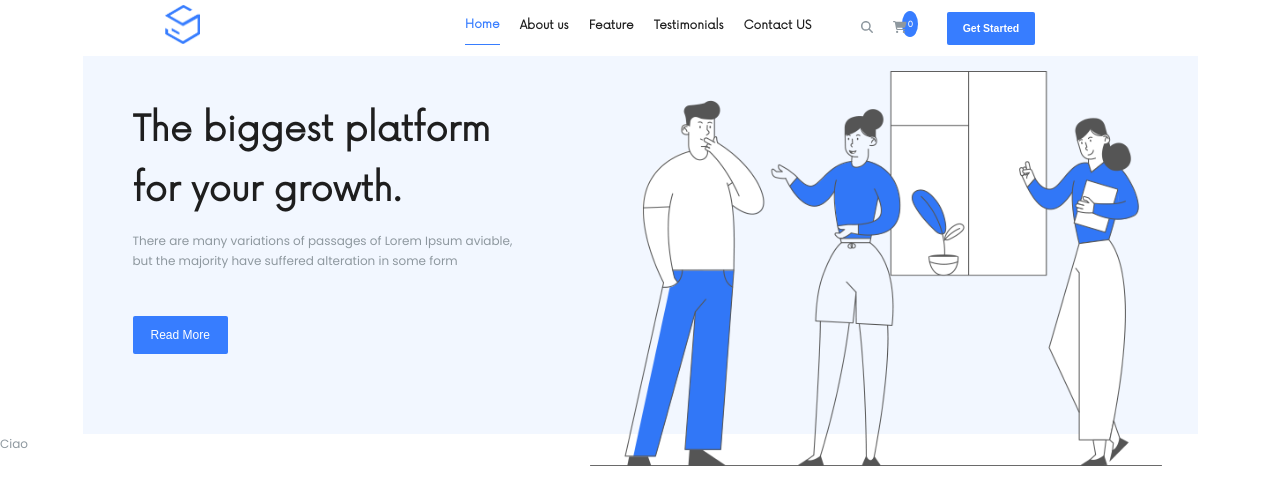
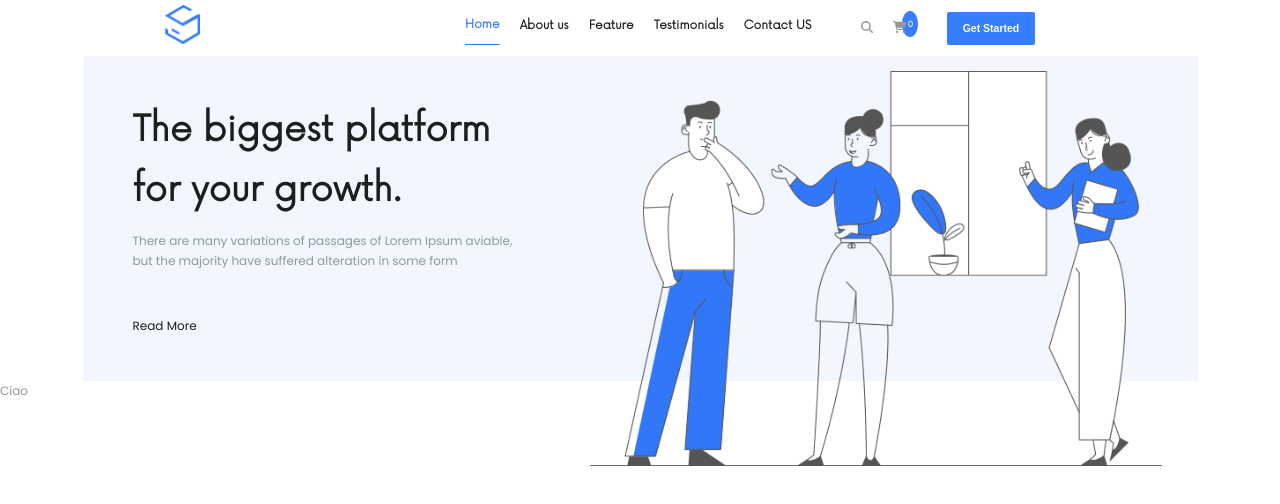
Before and after one commit to lorenzo-guerrini/proj-html-vuejs, a Vue app: page / in a window 1280 px wide. Shown: the top 504 px of the page. Built offline with nearby package versions, Linux system fonts and the light colour scheme.

Commit message:
Jumbotron reso dinamico

```diff
--- a/src/components/macro/Main.vue
+++ b/src/components/macro/Main.vue
@@ -2,7 +2,12 @@
   <!-- Commons: SmallList -->
   <!-- Sections: Jumbotron, TextAndImage, Features, Testimonials, Posts, Contact -->
   <main>
-    <Jumbotron />
+    <Jumbotron
+      :title="'The biggest platform for your growth.'"
+      :paragraph="'There are many variations of passages of Lorem Ipsum aviable, but the majority have suffered alteration in some form'"
+      :buttonLink="'#'"
+      :image="'27-1.png'"
+    />
   </main>
 </template>
 
--- a/src/components/sections/Jumbotron.vue
+++ b/src/components/sections/Jumbotron.vue
@@ -3,16 +3,15 @@
   <section>
     <div class="jumbotron">
       <div class="text">
-        <h1>The biggest platform for your growth.</h1>
+        <h1>{{ title }}</h1>
         <p>
-          There are many variations of passages of Lorem Ipsum aviable, but the
-          majority have suffered alteration in some form
+          {{ paragraph }}
         </p>
-        <button>Read More</button>
+        <a class="button" :href="buttonLink">Read More</a>
       </div>
 
       <div class="image">
-        <img src="../../assets/img/27-1.png" alt="jumbotron" />
+        <img :src="require(`../../assets/img/${image}`)" alt="jumbotron" />
       </div>
     </div>
   </section>
@@ -21,6 +20,12 @@
 <script>
 export default {
   name: "Jumbotron",
+  props: {
+    title: String,
+    paragraph: String,
+    buttonLink: String,
+    image: String,
+  },
 };
 </script>
 
@@ -46,7 +51,7 @@ export default {
     margin-bottom: 45px;
   }
 
-  button {
+  a.button {
     font-size: 12px;
 
     margin-bottom: 35px;
```
